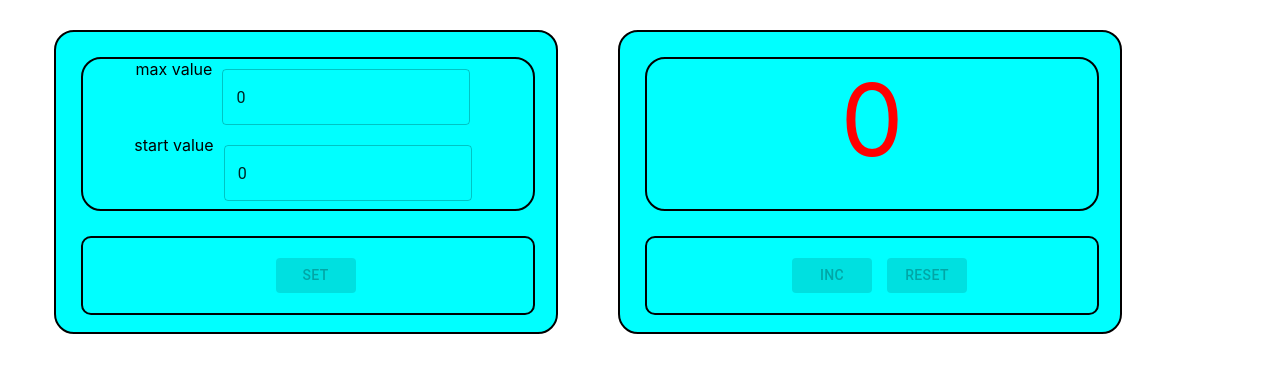
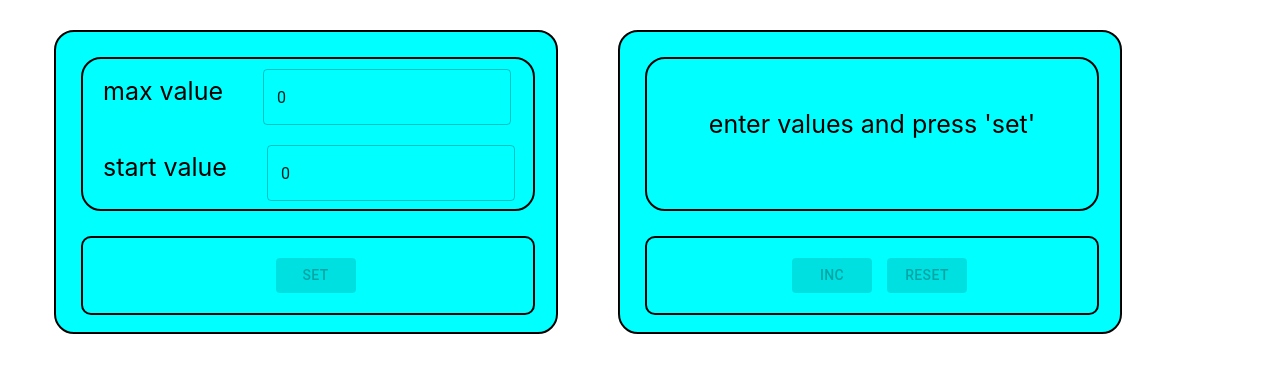
Before and after one commit to PavelMalta/CounterTuesday, a React (Create React App) app: page / in a window 1280 px wide. Shown: the top 372 px of the page. Built offline with nearby package versions, Linux system fonts and the light colour scheme.

Commit message:
add MonitorCounter component

```diff
--- a/src/App.css
+++ b/src/App.css
@@ -1,6 +1,20 @@
+.error {
+    text-align: center;
+    color: red;
+    font-size: 40px;
+    margin-top: 50px;
+}
+.instructions {
+    text-align: center;
+    font-size: 25px;
+    margin-top: 50px;
+}
+.error-input {
+    background-color: #ff886a;
+    border: red;
+}
 
-
-.calculate {
+ .calculate {
     width: 500px;
     height: 300px;
     border: 2px solid black;
@@ -16,10 +30,12 @@
     margin: 25px;
     border-radius: 20px;
 }
+
 .value {
     padding: 70px;
     font-size: 80px;
 }
+
 .active-value {
     color: red;
     padding: 70px;
@@ -34,6 +50,7 @@
     margin-left: 25px;
     border-radius: 10px;
 }
+
 .menu button {
     margin-left: 15px;
     margin-top: 20px;
--- a/src/App.tsx
+++ b/src/App.tsx
@@ -1,6 +1,6 @@
 import React, {useState} from 'react';
 import './App.css';
-import {Increment} from './components/Increment';
+import {Increment} from './components/Increment/Increment';
 import {Container, Grid} from "@material-ui/core";
 import {SettingsCounter} from "./components/SettingsCounter/SettingsCounter";
 
@@ -9,6 +9,8 @@ function App() {
     let [startValue, setStartValue] = useState<number>(0);
     let [maxValue, setMaxValue] = useState<number>(0);
     let [value, setValue] = useState<number>(startValue);
+    const [error, setError] = useState<string | null>(null)
+    const [disabledSetButton, setDisabledSetButton] = useState<boolean>(true)
 
     let addValue = () => {
         if (value !== maxValue) {
@@ -29,14 +31,14 @@ function App() {
     }
 
     const onInsDisabled = () => {
-        if (value === maxValue){
+        if (value === maxValue || error || !disabledSetButton){
             return true
         } else {
             return false
         }
     }
     const onResetDisabled = () => {
-        if (value === startValue){
+        if (value === startValue || error || !disabledSetButton){
             return true
         } else {
             return false
@@ -50,15 +52,21 @@ function App() {
                     <SettingsCounter
                         setStartValueHandler={setStartValueHandler}
                         setMaxValueHandler={setMaxValueHandler}
+                        error={error}
+                        setError={setError}
+                        disabledSetButton={disabledSetButton}
+                        setDisabledSetButton={setDisabledSetButton}
                     />
                 </Grid>
                 <Grid item style={{margin: "30px"}}>
                     <Increment value={value}
+                               error={error}
                                maxValue={maxValue}
                                addValue={addValue}
                                resetValue={resetValue}
                                onInsDisabled={onInsDisabled()}
                                onResetDisabled={onResetDisabled()}
+                               disabledSetButton={disabledSetButton}
                     />
                 </Grid>
             </Grid>
--- a/src/components/Increment.tsx
+++ b/src/components/Increment/Increment.tsx
@@ -1,15 +1,17 @@
-import '../App.css';
-import {ButtonPress} from "./Button";
-
+import '../../App.css';
+import {ButtonPress} from "../Button";
+import {MonitorCounter} from "./MonitorCounter";
 
 
 type IncrementPropsType = {
     value: number
     maxValue: number
+    error: string | null
     addValue: () => void
     resetValue: () => void
     onInsDisabled: boolean
     onResetDisabled: boolean
+    disabledSetButton: boolean
 }
 
 export function Increment(props: IncrementPropsType) {
@@ -25,7 +27,13 @@ export function Increment(props: IncrementPropsType) {
     return (
         <div className={"calculate"}>
             <div className={"monitor"}>
-                <span className={props.value === props.maxValue ? "active-value" : "value"}>{props.value}</span>
+                <MonitorCounter error={props.error}
+                                onInsDisabled={props.onInsDisabled}
+                                onResetDisabled={props.onResetDisabled}
+                                value={props.value}
+                                maxValue={props.maxValue}
+                                disabledSetButton={props.disabledSetButton}
+                />
             </div>
             <div className={"menu"}>
                 <ButtonPress title={"Inc"} onClick={onIncHandler} disabled={props.onInsDisabled}/>
--- /dev/null
+++ b/src/components/Increment/MonitorCounter.tsx
@@ -0,0 +1,26 @@
+import '../../App.css';
+
+type MonitorCounterPropsType = {
+    error: string | null
+    onInsDisabled: boolean
+    onResetDisabled: boolean
+    value: number
+    maxValue: number
+    disabledSetButton: boolean
+}
+
+export function MonitorCounter(props: MonitorCounterPropsType) {
+
+    if (props.error) {
+        return <div className={"error"}>{props.error}</div>
+    } else if (!props.disabledSetButton) {
+        return <div className={'instructions'}>enter values and press 'set'</div>
+    } else if (!props.onInsDisabled && props.error === null) {
+        return <span className={"value"}>{props.value.toString()}</span>
+    } else if (props.onInsDisabled && !props.onResetDisabled && props.maxValue === props.value) {
+        return <span className={"active-value"}>{props.value.toString()}</span>
+    } else {
+        return <div className={'instructions'}>enter values and press 'set'</div>
+    }
+
+}
--- a/src/components/SettingsCounter/InputItem.tsx
+++ b/src/components/SettingsCounter/InputItem.tsx
@@ -1,4 +1,4 @@
-import {TextField} from "@material-ui/core";
+import {Grid, TextField} from "@material-ui/core";
 import React, { ChangeEvent } from "react";
 
 type InputItemPropsType = {
@@ -10,19 +10,20 @@ type InputItemPropsType = {
 
 export function InputItem(props: InputItemPropsType) {
     return (
-        <div>
-            <span>{props.title}</span>
-            <TextField
+        <Grid container>
+            <Grid item style={{marginLeft: "20px", marginTop: "17px", fontSize: "25px"}}>{props.title}</Grid>
+            <Grid item style={{marginLeft: "30px"}}><TextField
                 value={props.newValue}
                 onChange={props.onChange}
                 error={!!props.error}
+                className={props.error ? "error-input" : ""}
                 type="number"
                 InputLabelProps={{
                     shrink: true,
                 }}
                 variant="outlined"
-                style={{margin: "10px"}}
-            />
-        </div>
+                style={{margin: "10px", textAlign:"center"}}
+            /></Grid>
+        </Grid>
     )
 }
--- a/src/components/SettingsCounter/SettingsCounter.tsx
+++ b/src/components/SettingsCounter/SettingsCounter.tsx
@@ -5,58 +5,62 @@ import {InputItem} from "./InputItem";
 type SettingsCounterPropsType = {
     setStartValueHandler: (newStartValue: number) => void
     setMaxValueHandler: (newMaxValue: number) => void
+    error: string | null
+    setError: (error: string | null) => void
+    disabledSetButton: boolean
+    setDisabledSetButton: (disabledSetButton: boolean) => void
 }
 
 export function SettingsCounter(props: SettingsCounterPropsType) {
 
     const [newMaxValue, setNewMaxValue] = useState<number>(Number(localStorage.getItem('max')))
     const [newStartValue, setNewStartValue] = useState<number>(Number(localStorage.getItem('start')))
-    const [disabled, setDisabled] = useState<boolean>(true)
-    const [error, setError] = useState<string | null>(null)
+
+
 
     const onChangeMaxValue = (e: ChangeEvent<HTMLTextAreaElement | HTMLInputElement>) => {
         let max = Number(e.currentTarget.value)
-        localStorage.setItem('max', max.toString())
         if (max >= 0 && max > newStartValue) {
-            setDisabled(false)
-            setError(null)
+            props.setDisabledSetButton(false)
+            props.setError(null)
+            localStorage.setItem('max', max.toString())
         } else {
-            setError("Incorrect value")
-            setDisabled(true)
+            props.setError("Incorrect value")
+            props.setDisabledSetButton(true)
         }
         setNewMaxValue(max)
     }
 
     const onChangeStartValue = (e: ChangeEvent<HTMLTextAreaElement | HTMLInputElement>) => {
         let start = Number(e.currentTarget.value)
-        localStorage.setItem('start', start.toString())
         if (start >= 0 && start < newMaxValue) {
-            setDisabled(false)
-            setError(null)
+            props.setDisabledSetButton(false)
+            props.setError(null)
+            localStorage.setItem('start', start.toString())
         } else {
-            setError("Incorrect value")
-            setDisabled(true)
+            props.setError("Incorrect value")
+            props.setDisabledSetButton(true)
         }
         setNewStartValue(start)
     }
     const sendData = () => {
         props.setMaxValueHandler(newMaxValue);
         props.setStartValueHandler(newStartValue);
-        setDisabled(true)
+        props.setDisabledSetButton(true)
     }
 
     return (
         <div className={"calculate"}>
             <div className={"monitor"}>
-                <InputItem title={"max value"} newValue={newMaxValue} onChange={onChangeMaxValue} error={error}/>
-                <InputItem title={"start value"} newValue={newStartValue} onChange={onChangeStartValue} error={error}/>
+                <InputItem title={"max value"} newValue={newMaxValue} onChange={onChangeMaxValue} error={props.error}/>
+                <InputItem title={"start value"} newValue={newStartValue} onChange={onChangeStartValue} error={props.error}/>
 
             </div>
             <div className={"menu"}>
                 <ButtonPress
                     title={"set"}
                     onClick={sendData}
-                    disabled={disabled}
+                    disabled={props.disabledSetButton}
                 />
             </div>
         </div>
```
Also changed, not shown: 1 other file (tests, documents, lock files or other folders).
